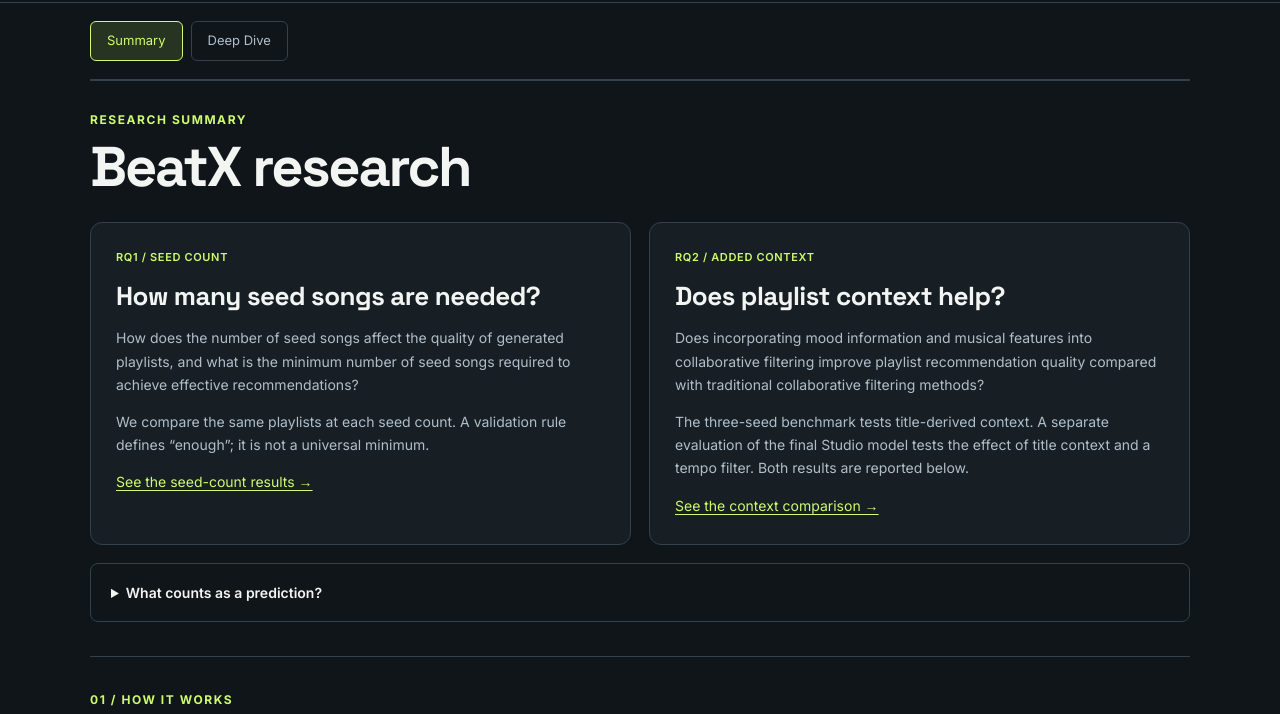
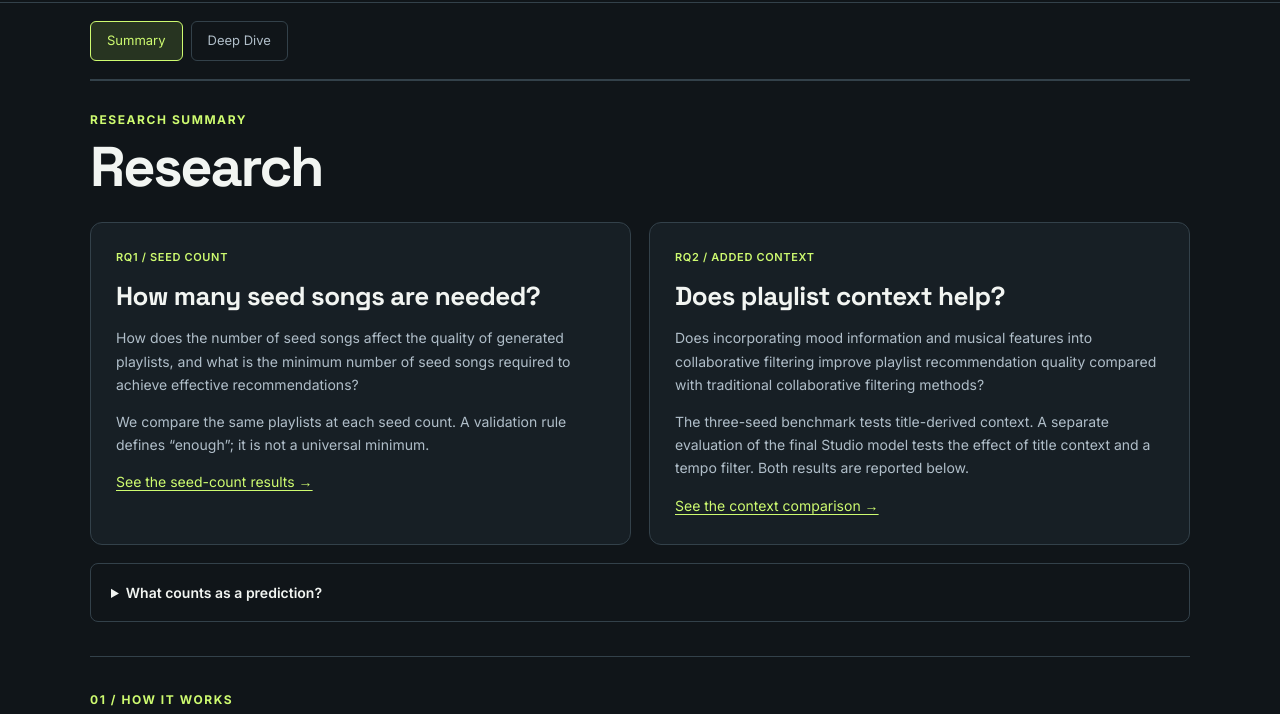
Before and after one commit to keshtib07-ghost/ES-335-BeatX-Automatic-Playlist-Continuation, a plain HTML site: page docs/research.html in a window 1280 px wide. Shown: the part 71-785 px from the top of the page. Drawn offline with Linux system fonts and the light colour scheme.

Commit message:
Simplify research page heading

```diff
--- a/docs/research.html
+++ b/docs/research.html
@@ -24,7 +24,7 @@
   <main id="main">
     <span id="top"></span>
 <section class="section shell research-questions-first" id="proposal-questions" aria-labelledby="proposal-questions-title">
-      <div class="section-heading"><p class="eyebrow">Research Summary</p><h1 id="proposal-questions-title">BeatX research</h1></div>
+      <div class="section-heading"><p class="eyebrow">Research Summary</p><h1 id="proposal-questions-title">Research</h1></div>
       <div class="research-grid two">
         <article class="research-card"><span class="research-label">RQ1 / Seed count</span><h3>How many seed songs are needed?</h3><p>How does the number of seed songs affect the quality of generated playlists, and what is the minimum number of seed songs required to achieve effective recommendations?</p><p>We compare the same playlists at each seed count. A validation rule defines “enough”; it is not a universal minimum.</p><a href="research-deep-dive.html#seed-study">See the seed-count results →</a></article>
         <article class="research-card"><span class="research-label">RQ2 / Added context</span><h3>Does playlist context help?</h3><p>Does incorporating mood information and musical features into collaborative filtering improve playlist recommendation quality compared with traditional collaborative filtering methods?</p><p>The three-seed benchmark tests title-derived context. A separate evaluation of the final Studio model tests the effect of title context and a tempo filter. Both results are reported below.</p><a href="research-deep-dive.html#results">See the context comparison →</a></article>
```
